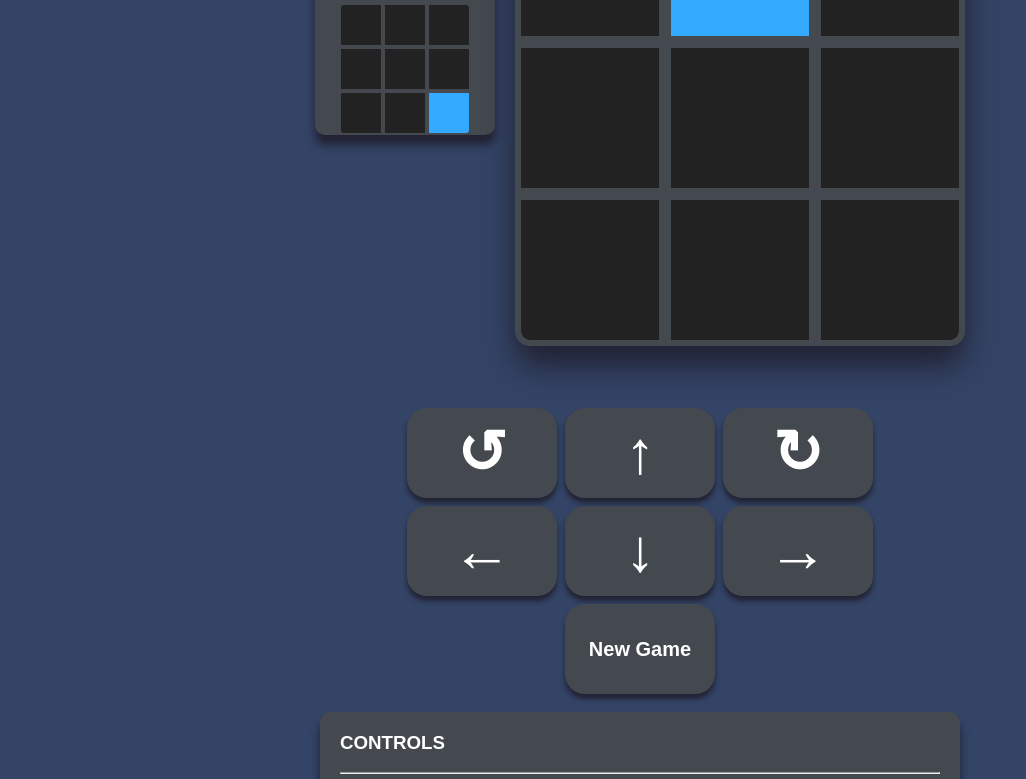
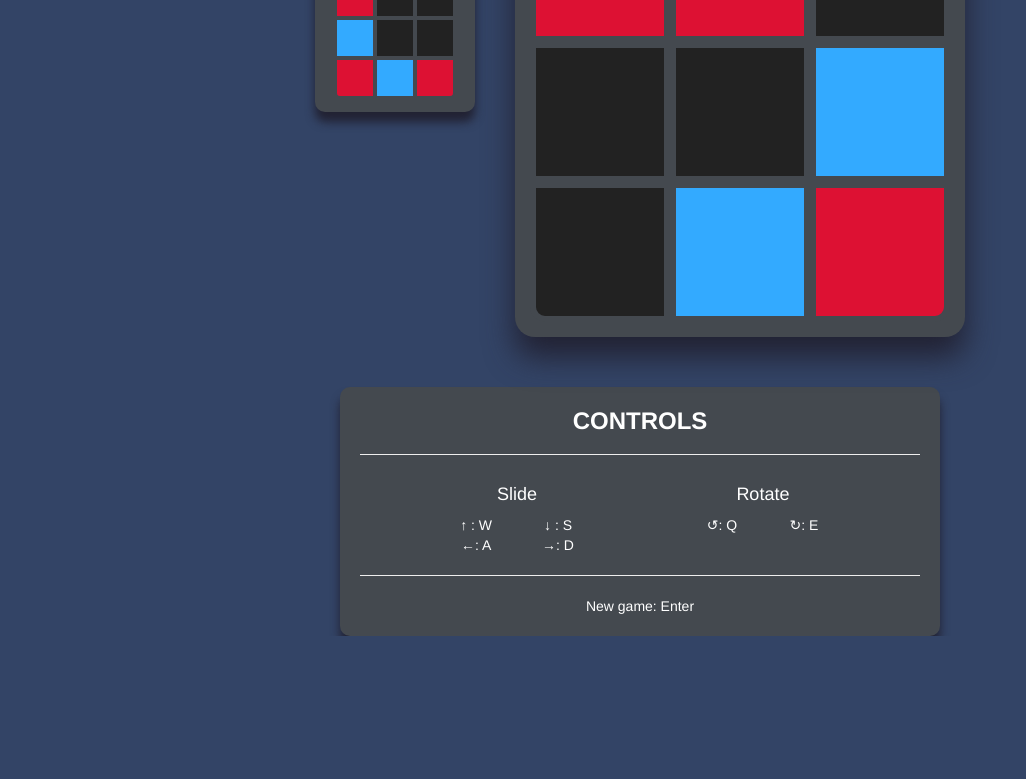
Before and after one commit to micahyoung324/Color-Slide, a plain HTML site: page index.html in a window 1280 px wide. Shown: the part 219-998 px from the top of the page, without its empty margins (0-1026 px from the left). After the commit the page ends 855 px from the top, so only its background shows below. Drawn offline with nearby package versions, Linux system fonts and the light colour scheme.

Commit message:
Revert "upload files from my local drive"
This reverts commit 280768b1608f1048154c93432ca1eba88de53d45.

```diff
--- a/index.html
+++ b/index.html
@@ -7,6 +7,7 @@
 	<title>!9#</title>
 	<link rel="shortcut icon" href="favicon.ico" />
 	<meta name="Micah Wood" content="!9#">
+	<link rel="stylesheet" href="https://maxcdn.bootstrapcdn.com/bootstrap/3.3.7/css/bootstrap.min.css">
 	<link rel="stylesheet" href="main.css">
 	<script src="https://ajax.googleapis.com/ajax/libs/jquery/3.1.1/jquery.min.js"></script>
 	<script src="main.js"></script>
@@ -20,60 +21,30 @@
 			<div id="goal">
 				<h3 class="text-center">GOAL</h3>
 				<hr>
-				<div id="goal-grid" class="table">
-					<div class="row">
-						<div id="target1" class="cell" style="background-color:#222;"></div>
-						<div id="target2" class="cell" style="background-color:#222;"></div>
-						<div id="target3" class="cell" style="background-color:#222;"></div>
-					</div>
-					<div class="row">
-						<div id="target4" class="cell" style="background-color:#222;"></div>
-						<div id="target5" class="cell" style="background-color:#222;"></div>
-						<div id="target6" class="cell" style="background-color:#222;"></div>
-					</div>
-					<div class="row">
-						<div id="target7" class="cell" style="background-color:#222;"></div>
-						<div id="target8" class="cell" style="background-color:#222;"></div>
-						<div id="target9" class="cell" style="background-color:#222;"></div>
-					</div>
+				<div id="goal-grid">
+					<div id="target1" class="col-sm-4" style="background-color:#222;"></div>
+					<div id="target2" class="col-sm-4" style="background-color:#222;"></div>
+					<div id="target3" class="col-sm-4" style="background-color:#222;"></div>
+					<div id="target4" class="col-sm-4" style="background-color:#222;"></div>
+					<div id="target5" class="col-sm-4" style="background-color:#222;"></div>
+					<div id="target6" class="col-sm-4" style="background-color:#222;"></div>
+					<div id="target7" class="col-sm-4" style="background-color:#222;"></div>
+					<div id="target8" class="col-sm-4" style="background-color:#222;"></div>
+					<div id="target9" class="col-sm-4" style="background-color:#222;"></div>
 				</div>
 			</div>
 			<h1 id="YouWin" class="text-center" style="visibility: hidden;">&#10004;</h1>
 		</div>
-		<div id="game-grid" class="table">
-			<div class="row">
-				<div id="cell1" class="cell" style="background-color:#222;"></div>
-				<div id="cell2" class="cell" style="background-color:#222;"></div>
-				<div id="cell3" class="cell" style="background-color:#222;"></div>
-			</div>
-			<div class="row">
-				<div id="cell4" class="cell" style="background-color:#222;"></div>
-				<div id="cell5" class="cell" style="background-color:#222;"></div>
-				<div id="cell6" class="cell" style="background-color:#222;"></div>
-			</div>
-			<div class="row">
-				<div id="cell7" class="cell" style="background-color:#222;"></div>
-				<div id="cell8" class="cell" style="background-color:#222;"></div>
-				<div id="cell9" class="cell" style="background-color:#222;"></div>
-			</div>
-		</div>
-	</div>
-
-	<div id="touch-control" class="table">
-		<div class="row">
-			<div class="cell" id="CounterClockWise-Button" onclick="move(rotateCounterClockwise)">&circlearrowleft;</div>
-			<div class="cell" id="Up-Button" onclick="move(slideUp)">&uparrow;</div>
-			<div class="cell" id="ClockWise-Button" onclick="move(rotateClockwise)">&circlearrowright;</div>
-		</div>
-		<div class="row">
-			<div class="cell" id="Left-Button" onclick="move(slideLeft)">&leftarrow;</div>
-			<div class="cell" id="Down-Button" onclick="move(slideDown)">&downarrow;</div>
-			<div class="cell" id="Right-Button" onclick="move(slideRight)">&rightarrow;</div>
-		</div>
-		<div class="row">
-			<div class="cell"></div>
-			<div class="cell" id="Reset-Button" onclick="reset()">New Game</div>
-			<div class="cell"></div>
+		<div id="game-grid">
+			<div id="cell1" class="col-md-4" style="background-color:#222;"></div>
+			<div id="cell2" class="col-md-4" style="background-color:#222;"></div>
+			<div id="cell3" class="col-md-4" style="background-color:#222;"></div>
+			<div id="cell4" class="col-md-4" style="background-color:#222;"></div>
+			<div id="cell5" class="col-md-4" style="background-color:#222;"></div>
+			<div id="cell6" class="col-md-4" style="background-color:#222;"></div>
+			<div id="cell7" class="col-md-4" style="background-color:#222;"></div>
+			<div id="cell8" class="col-md-4" style="background-color:#222;"></div>
+			<div id="cell9" class="col-md-4" style="background-color:#222;"></div>
 		</div>
 	</div>
 
@@ -109,9 +80,6 @@
 			New game: Enter
 		</div>
 	</div>
-	<div id="difficult">
-
-	</div>
 
 </body>
 </html>
--- a/main.css
+++ b/main.css
@@ -1,8 +1,3 @@
-* {
-	color: white;
-	font-family: Arial;
-}
-
 body {
 	background-color: #346;
 }
@@ -23,28 +18,31 @@ body {
 }
 
 #goal-wrapper {
+	position: relative;
 	float: left;
-	height: 300px;
+	width: 160px;
+	height: 400px;
 }
 
 #goal {
 	background-color: #44494F;
-	padding: 10px;
-	text-align: center;
 	border-radius: 10px;
+	padding: 1px 20px 0 20px;
 	width: 160px;
 	height: 225px;
 	box-shadow: 0px 10px 10px #223;
+	color: white;
 }
 
 #goal h3 {
 	font-size: 40px;
 	font-weight: 600;
-	margin-bottom: 1px;
+	margin-bottom: 5px;
 }
 
-#goal-grid {
-	margin: 0 auto;
+#goal hr {
+	margin-top: 0;
+	padding: 0;
 }
 
 #game-grid {
@@ -53,38 +51,16 @@ body {
 	border-radius: 20px;
 	width: 450px;
 	height: 450px;
+	padding: 15px 15px;
 	box-shadow: 0px 20px 30px #223;
 }
 
 #YouWin {
+	position: absolute;
 	font-size: 120px;
 	color: #0F0;
-	width: 150px;
-	height: 150px;
-	text-align: center;
-	vertical-align: middle;
-	line-height: 150px;
-	margin: 50px auto 0 auto;
-}
-
-#touch-control {
-	max-width: 800px;
-	height: 300px;
-	margin: 10px auto;
-	border-spacing: 8px 8px;
-}
-
-.table {
-	display: table;
-}
-
-.row {
-	display: table-row;
-	width: 100px;
-}
-
-.cell {
-	display: table-cell;
+	width: 160px;
+	bottom: 0;
 }
 
 #instruction {
@@ -104,36 +80,15 @@ body {
 [id^=cell] {
 	width: 140px;
 	height: 140px;
+	float: left;
 	border: 6px #44494F solid;
 }
 
 [id^=target] {
 	width: 40px;
 	height: 40px;
+	float: left;
 	border: 2px #44494F solid;
-}
-
-[id$=Button] {
-	width: 150px;
-	-moz-user-select: none;
-	-webkit-user-select: none;
-	-ms-user-select:none;
-	user-select:none;
-	-o-user-select:none;
-	cursor: pointer;
-	background-color: #44494F;
-	border-radius: 20px;
-	box-shadow: 0px 5px 5px #223;
-	text-align: center;
-	vertical-align: middle;
-	line-height: 90px;
-	font-size: 60px;
-	font-weight: bold;
-	margin: 10px;
-}
-
-#Reset-Button {
-	font-size: 20px;
 }
 
 #target1 {
--- a/main.js
+++ b/main.js
@@ -22,8 +22,9 @@ function reset() {
 	document.getElementById('YouWin').style.visibility = "hidden";
 	var color;
 	var colors = [
-		defColor, defColor, defColor, defColor, defColor, defColor, defColor, defColor,
-		blue
+		defColor, defColor, defColor, defColor, defColor, defColor,
+		blue, blue, blue, blue,
+		red, red, red, red
 	];
 	colors = shuffle(colors);
 	console.log(colors);
@@ -36,7 +37,6 @@ function reset() {
 }
 
 function move(grid) {
-	if (!disable) {
 	var color = [];
 	for (var i = 0; i < 9; i++) {
 		color.push(document.getElementById('cell' + grid[i]).style.backgroundColor);
@@ -44,8 +44,6 @@ function move(grid) {
 
 	for (var i = 0; i < 9; i++) {
 		document.getElementById('cell' + defaultGrid[i]).style.backgroundColor = color[i];
-		}
-		isWinner(check());
 	}
 }
 
@@ -117,6 +115,7 @@ function pressed(e) {
 				break;
 		}
 	}
+	isWinner(check());
 	if (key === 13) { // Enter
 		reset();
 	}
```
Lines whose indentation alone changed are shown as unchanged.
